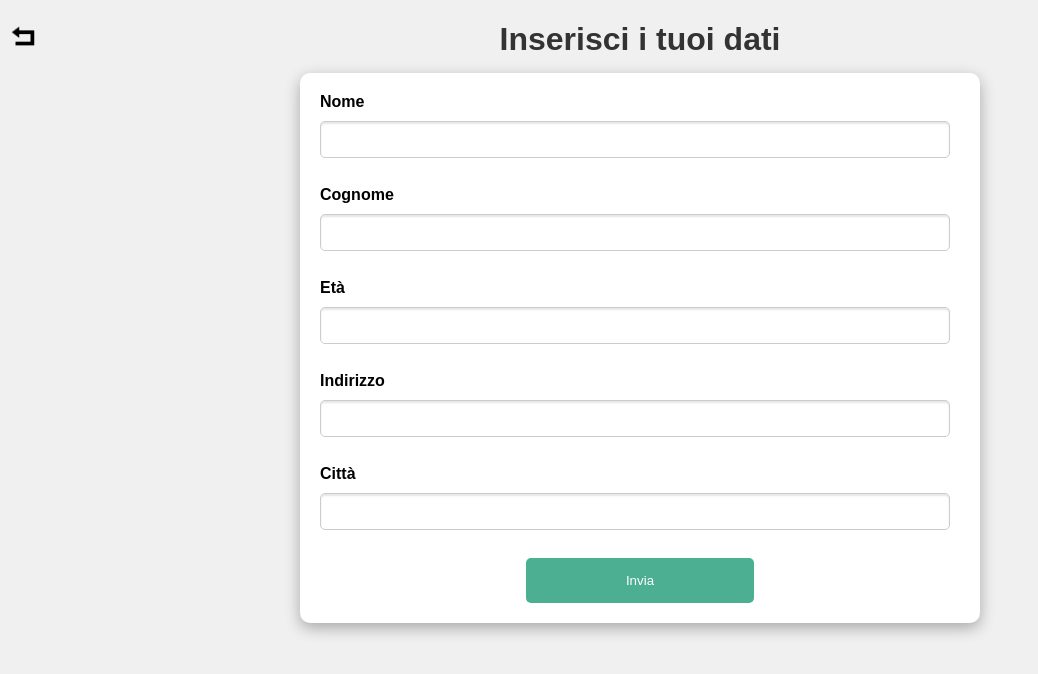
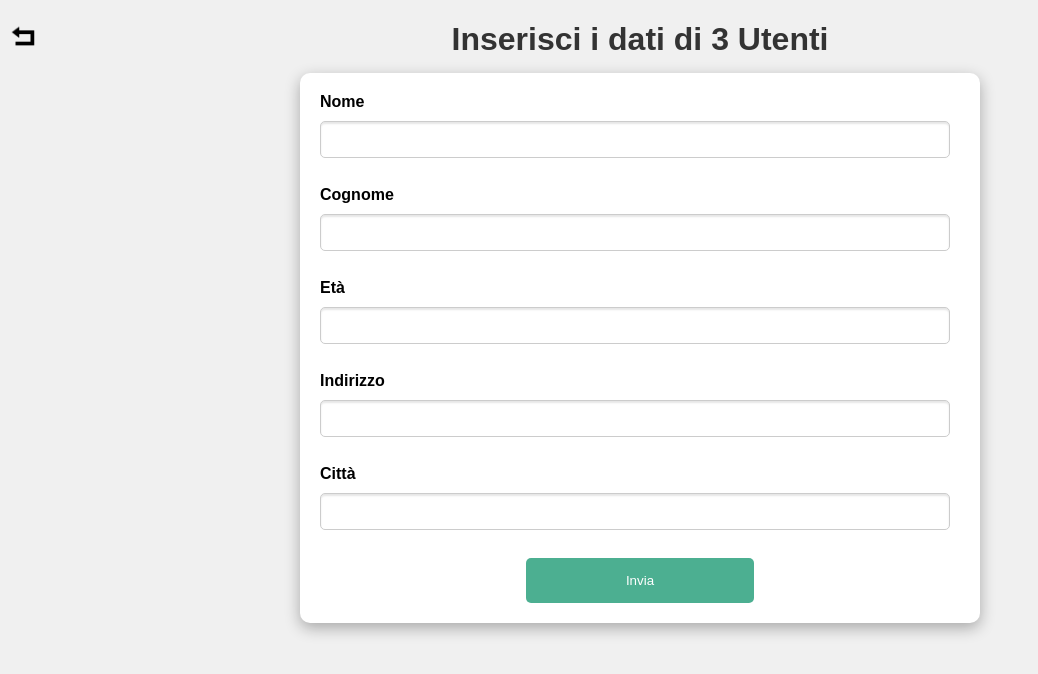
Before and after one commit to eFFe0513/federicodamatowebsite, a plain HTML site: page sitiQuarta/preleva&incollaDatiAnagrafici/prelevaDatiAnagrafici.html in a window 1280 px wide. Shown: the whole page, without its empty margins (0-1038 px from the left). Drawn offline with Linux system fonts and the light colour scheme.

Commit message:
correzione anagrafica 2.0

```diff
--- a/sitiQuarta/preleva&incollaDatiAnagrafici/prelevaDatiAnagrafici.html
+++ b/sitiQuarta/preleva&incollaDatiAnagrafici/prelevaDatiAnagrafici.html
@@ -60,7 +60,7 @@
 </head>
 <body>
     <a href="../home2.html"><img src="../immagini/backIcon.png" alt="Torna Indietro" width="30px" height="30px" style="position: absolute;"></a>
-    <h1>Inserisci i tuoi dati</h1>
+    <h1>Inserisci i dati di 3 Utenti</h1>
     <form id="form">
         <label for="nome">Nome</label>
         <input type="text" id="nome" name="nome"><br><br>
```
Also changed, not shown: sitiQuarta/preleva&incollaDatiAnagrafici/incollaDatiAnagrafici.html (+1 -1 lines).
